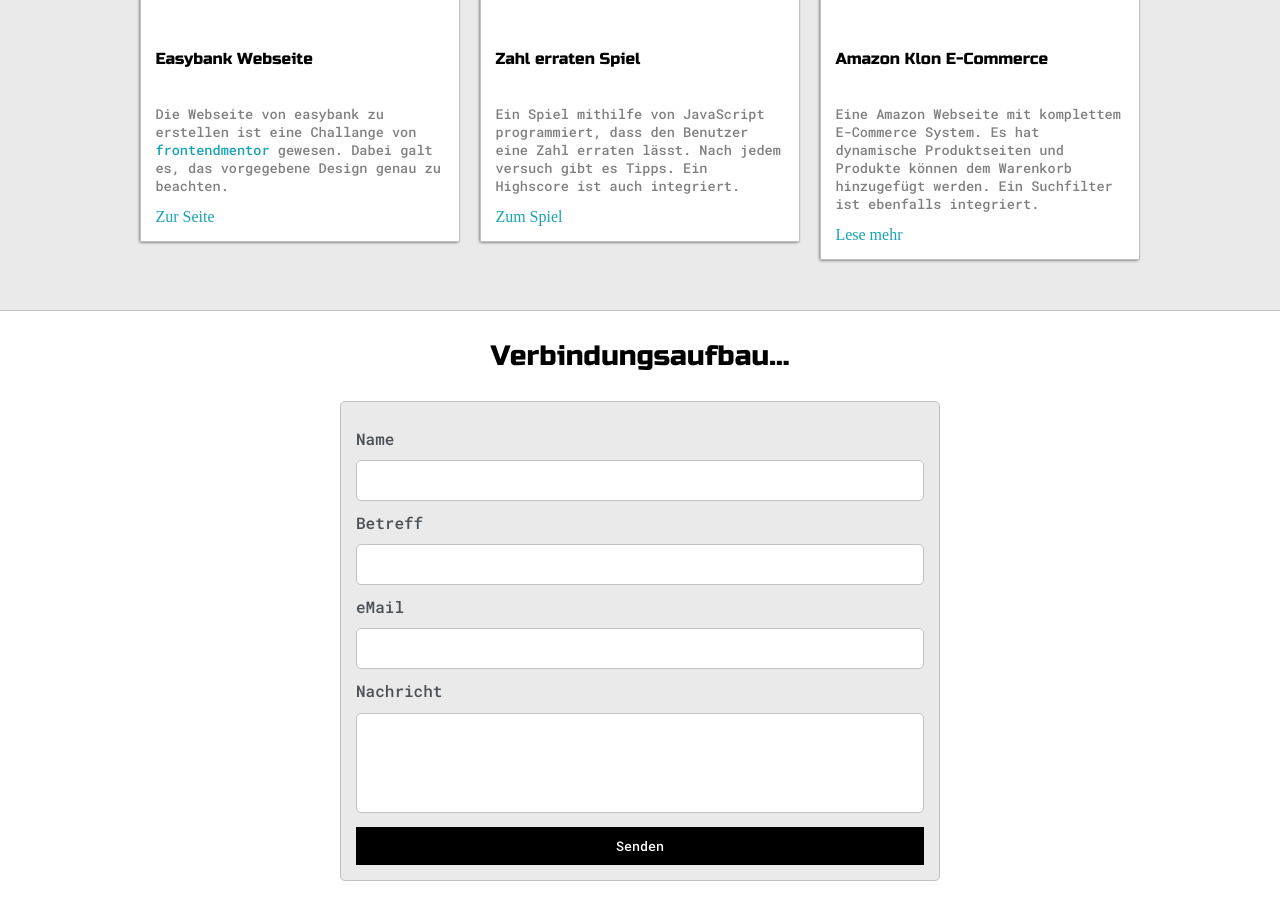
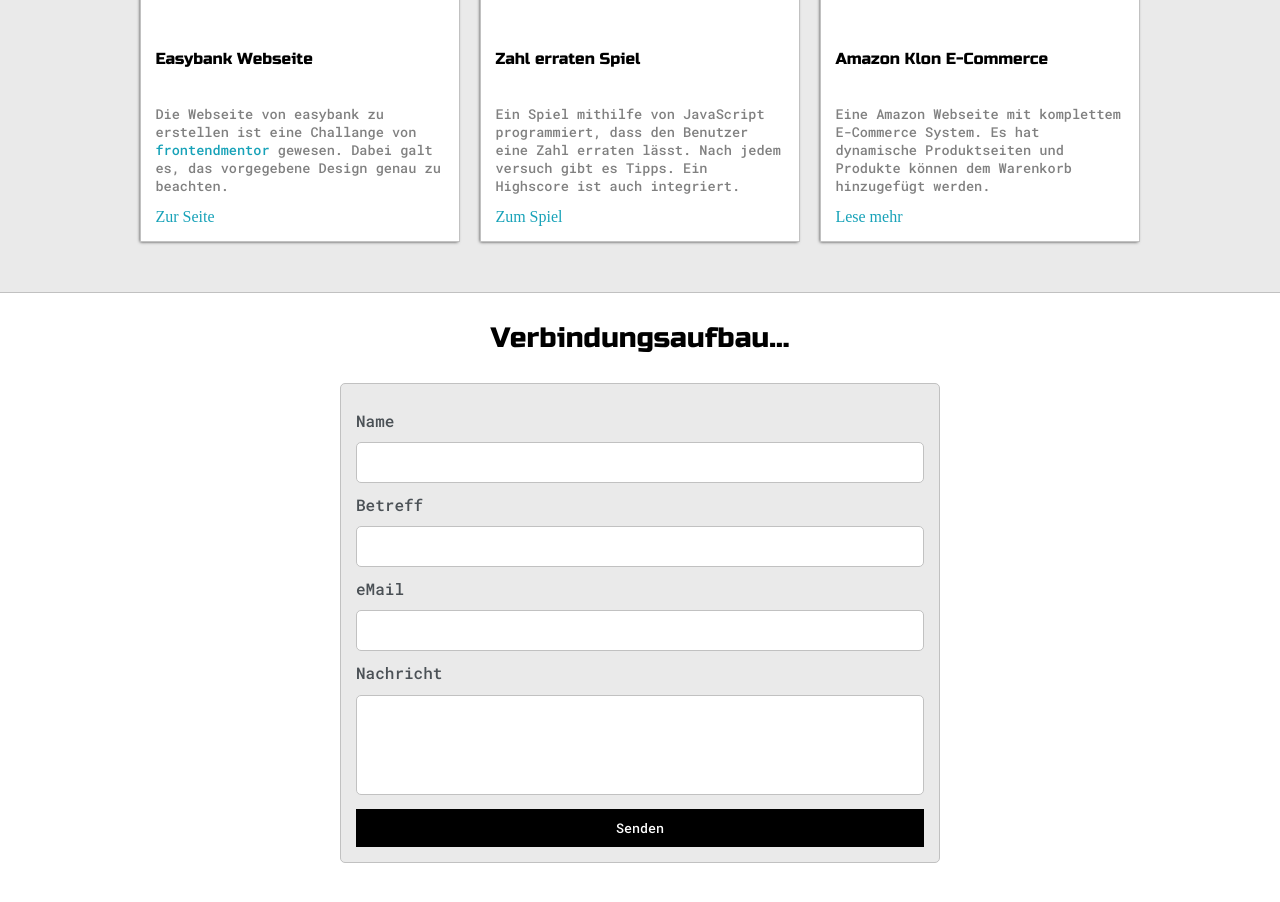
Before and after one commit to Scharif47/myPortfolio, a plain HTML site: page index.html in a window 1280 px wide. Shown: the part 1918-2820 px from the top of the page. Drawn offline with Linux system fonts and the light colour scheme.

Commit message:
postBugs-fixed

```diff
--- a/index.html
+++ b/index.html
@@ -218,7 +218,7 @@
                 <p class="post-wrapper-post__preview__intro">
                   Eine Amazon Webseite mit komplettem E-Commerce System. Es hat
                   dynamische Produktseiten und Produkte können dem Warenkorb
-                  hinzugefügt werden. Ein Suchfilter ist ebenfalls integriert.
+                  hinzugefügt werden.
                 </p>
                 <a href="project.html">Lese mehr</a>
               </div>
```
